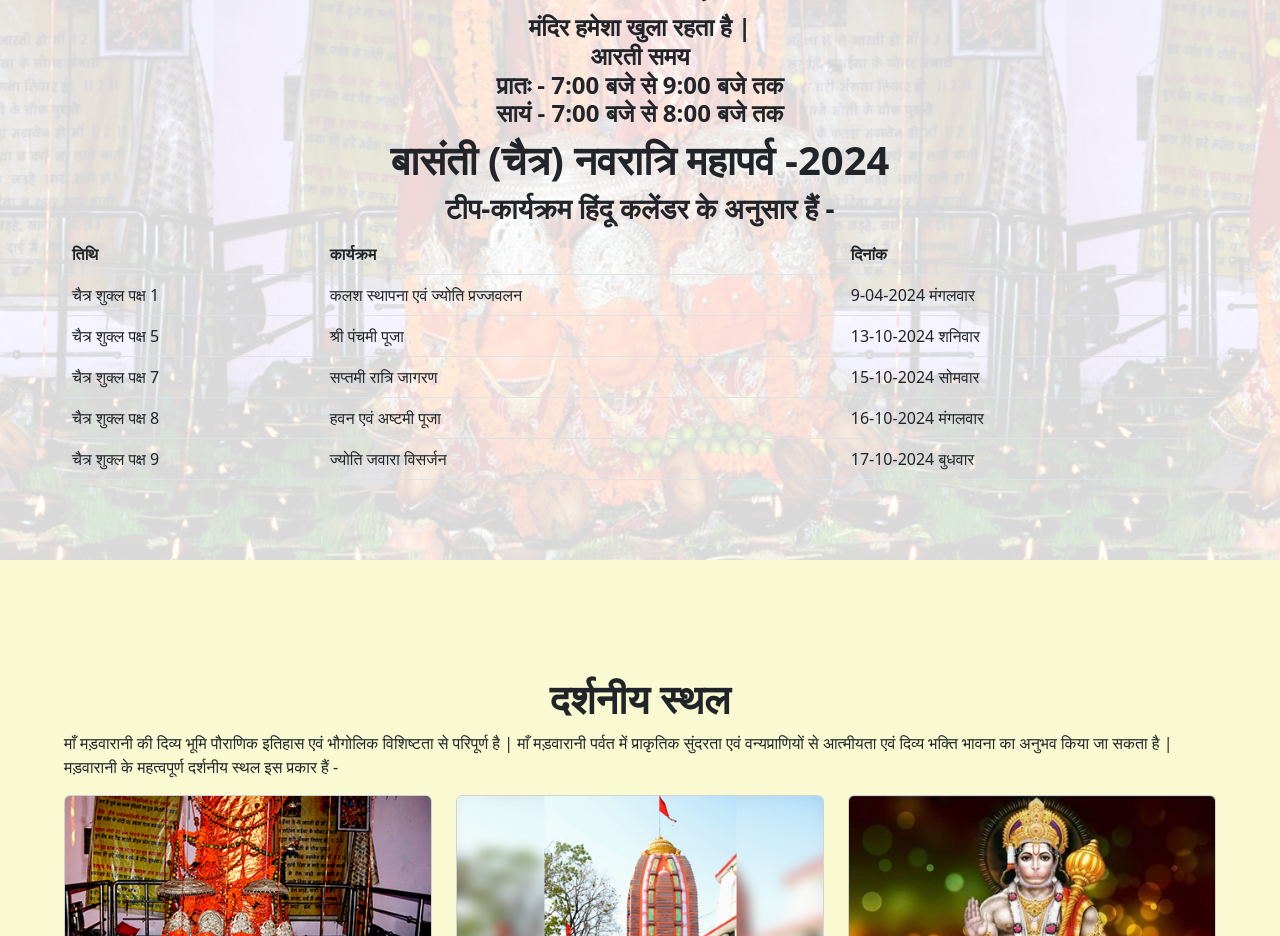
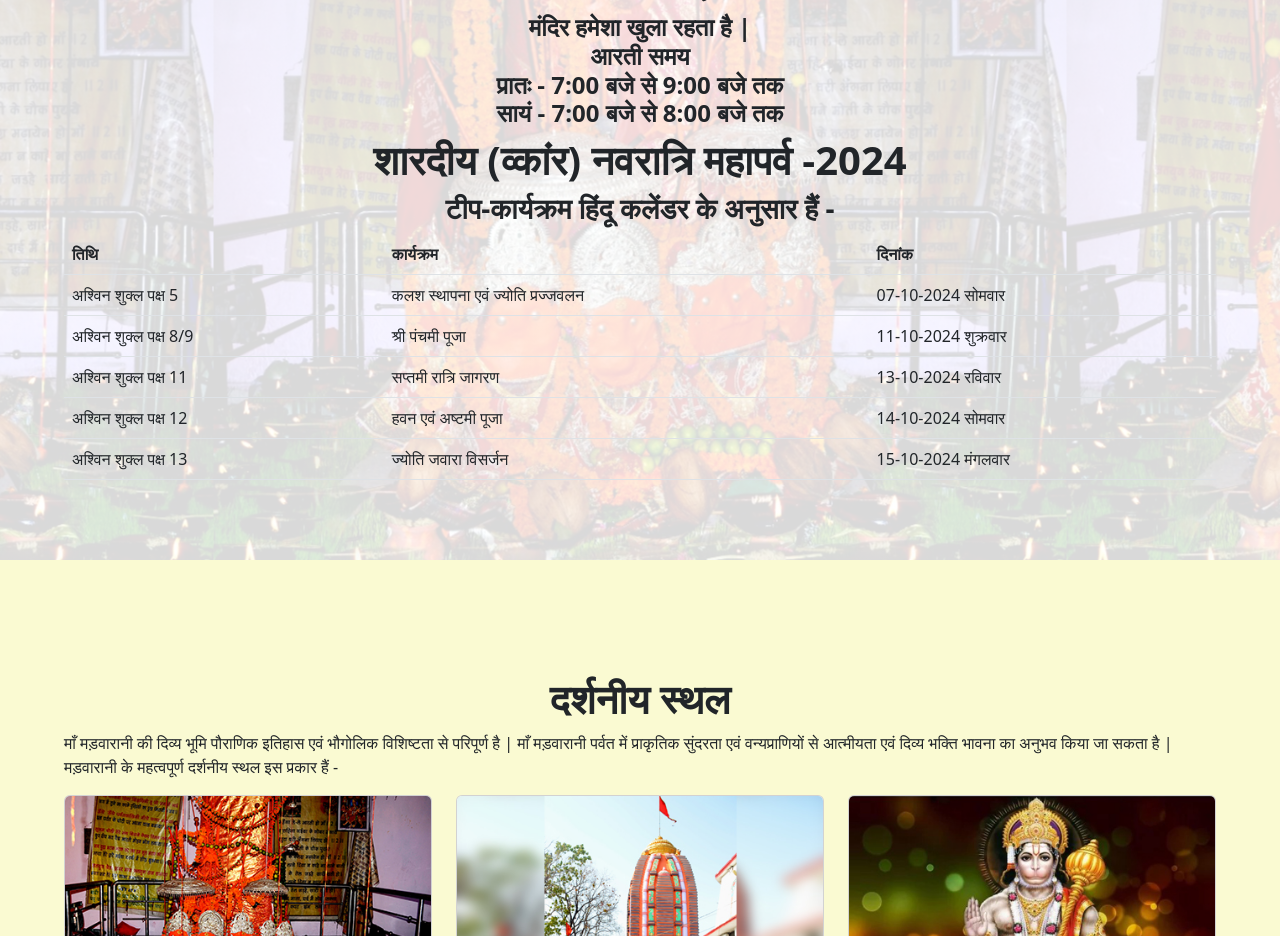
Before and after one commit to MadwaraniTemple/app, a React (Create React App) app: page / in a window 1280 px wide. Shown: the part 2880-3816 px from the top of the page. Built offline with nearby package versions, Linux system fonts and the light colour scheme.

Commit message:
sardiya navratri 2024 changes

```diff
--- a/src/translations/en/translations.js
+++ b/src/translations/en/translations.js
@@ -39,7 +39,7 @@ export const TRANSLATIONS_EN = {
             evening: "Evening - 7:00 PM - 8:00 PM"
         },
         eventDetails: {
-            header: "Basanti (Chaitra) Navaratri Festival-2024",
+            header: "Sardiya (Kwanr) Navaratri Festival-2024",
             note: "Note : Events are held according to Hindu calendar-",
             tableHeaders: {
                 header1: "Hindu Calendar's Tithi",
@@ -54,18 +54,18 @@ export const TRANSLATIONS_EN = {
                 event5: "Jyoti kalash dispersion"
             },
             hinduCalDate: {
-                event1: "Chaitra shukla paksha 1",
-                event2: "Chaitra Shukla Paksha 5",
-                event3: "Chaitra Shukla Paksha 7",
-                event4: "Chaitra Shukla Paksha 8",
-                event5: "Chaitra Shukla Paksha 9",
+                event1: "Ashwin shukla paksha 5",
+                event2: "Ashwin Shukla Paksha 8/9",
+                event3: "Ashwin Shukla Paksha 11",
+                event4: "Ashwin Shukla Paksha 12",
+                event5: "Ashwin Shukla Paksha 13",
             },
             dates: {
-                event1: "9-04-2024 Tuesday",
-                event2: "13-10-2024 Saturday",
-                event3: "15-10-2024 Monday",
-                event4: "16-10-2024 Tuesday",
-                event5: "17-10-2024 Wednesday",
+                event1: "07-10-2024 Monday",
+                event2: "11-10-2024 Friday",
+                event3: "13-10-2024 Sunday",
+                event4: "14-10-2024 Monday",
+                event5: "15-10-2024 Tuesday",
             }
         }
     },
--- a/src/translations/hi/translations.js
+++ b/src/translations/hi/translations.js
@@ -39,7 +39,7 @@ export const TRANSLATIONS_HI = {
             evening: "सायं - 7:00 बजे से 8:00 बजे तक"
         },
         eventDetails: {
-            header: "बासंती (चैत्र) नवरात्रि महापर्व -2024",
+            header: "शारदीय (व्कांर) नवरात्रि महापर्व -2024",
             note: "टीप-कार्यक्रम हिंदू कलेंडर के अनुसार हैं -",
             tableHeaders: {
                 header1: "तिथि",
@@ -54,18 +54,18 @@ export const TRANSLATIONS_HI = {
                 event5: "ज्योति जवारा विसर्जन"
             },
             hinduCalDate: {
-                event1: "चैत्र शुक्ल पक्ष 1",
-                event2: "चैत्र शुक्ल पक्ष 5",
-                event3: "चैत्र शुक्ल पक्ष 7",
-                event4: "चैत्र शुक्ल पक्ष 8",
-                event5: "चैत्र शुक्ल पक्ष 9",
+                event1: "अश्विन शुक्ल पक्ष 5",
+                event2: "अश्विन शुक्ल पक्ष 8/9",
+                event3: "अश्विन शुक्ल पक्ष 11",
+                event4: "अश्विन शुक्ल पक्ष 12",
+                event5: "अश्विन शुक्ल पक्ष 13",
             },
             dates: {
-                event1: "9-04-2024 मंगलवार",
-                event2: "13-10-2024 शनिवार",
-                event3: "15-10-2024 सोमवार",
-                event4: "16-10-2024 मंगलवार",
-                event5: "17-10-2024 बुधवार",
+                event1: "07-10-2024 सोमवार",
+                event2: "11-10-2024 शुक्रवार",
+                event3: "13-10-2024 रविवार",
+                event4: "14-10-2024 सोमवार",
+                event5: "15-10-2024 मंगलवार",
             }
         }
     },
```
Also changed, not shown: src/assets/Img_3.jpg, src/assets/Img_4.jpg.
